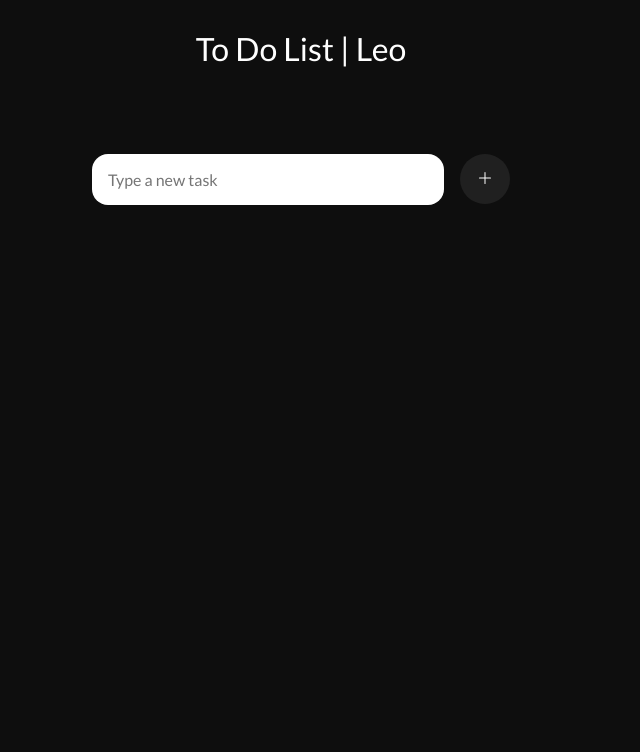
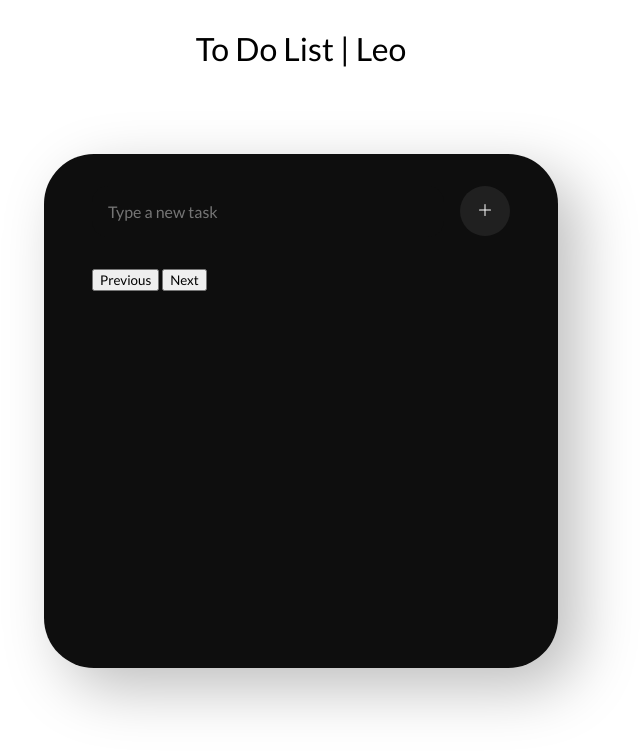
Before and after one commit to Emaus-Leonardo/To-Do-List, a plain HTML site: page HTML/index.html in a window 1280 px wide. Shown: the whole page, without its empty margins (339-979 px from the left). Drawn offline with Linux system fonts and the light colour scheme.

Commit message:
add fetures

```diff
--- a/CSS/style.css
+++ b/CSS/style.css
@@ -1,8 +1,9 @@
-@import url('https://fonts.googleapis.com/css2?family=Lato:ital,wght@0,100;0,300;0,400;0,700;0,900;1,100;1,300;1,400;1,700;1,900&family=Poppins:ital,wght@0,100;0,200;0,300;0,400;0,500;0,600;0,700;0,800;0,900;1,100;1,200;1,300;1,400;1,500;1,600;1,700;1,800;1,900&display=swap');
+@import url("https://fonts.googleapis.com/css2?family=Lato:ital,wght@0,100;0,300;0,400;0,700;0,900;1,100;1,300;1,400;1,700;1,900&family=Poppins:ital,wght@0,100;0,200;0,300;0,400;0,500;0,600;0,700;0,800;0,900;1,100;1,200;1,300;1,400;1,500;1,600;1,700;1,800;1,900&display=swap");
 :root {
   --color-dark: rgb(14, 14, 14);
   --color-dark2: rgb(32, 32, 32);
   --color-dark3: rgb(22, 22, 22);
+  --color-dark4: rgb(31, 30, 30);
   --color-white: #fff;
   --color-purple: rgb(138, 43, 226);
   --color-purple2: rgb(128, 3, 182);
@@ -15,8 +16,12 @@
   font-weight: 400;
 }
 
+h1 {
+  color: black;
+}
+
 body {
-  background-color: var(--color-dark);
+  background-color: var(--color-white);
   color: var(--color-white);
   display: flex;
 
@@ -25,13 +30,20 @@ body {
   gap: 4rem;
 }
 
+.container {
+  width: 450px;
+  height: 450px;
 
-container {
-  width: 500px;
-  height: 500px;
-  background-color: var(--color-white);
+  background-color: var(--color-dark);
+
   border-radius: 2rem;
-  padding: 20px;
+  padding: 2rem;
+
+  display: flex;
+  justify-content: center;
+
+  border-radius: 50px;
+  box-shadow: 20px 20px 60px #bebebe, -20px -20px 60px #ffffff;
 }
 
 .content {
@@ -59,8 +71,20 @@ container {
   width: 20rem;
 
   border-radius: 1rem;
+}
 
+#input-new-task {
+  background-color: var(--color-dark);
+  transition: background-color 0.4s;
 }
+
+/* Quando o input está focado ou tem conteúdo */
+#input-new-task:focus,
+#input-new-task:valid {
+  color: var(--color-white);
+  background-color: var(--color-dark4);
+}
+
 
 #btn-new-task {
   background-color: var(--color-dark2);
@@ -86,7 +110,6 @@ container {
   padding: 0;
 }
 
-
 #to-do-list li {
   list-style-type: none;
   font-size: 1.4rem;
@@ -96,11 +119,11 @@ container {
   justify-content: space-between;
   align-items: center;
 
-  transition: .4s;
+  transition: 0.4s;
 }
 
 #to-do-list li:hover {
-  background-color: var(--color-dark3);
+  background-color: var(--color-dark4);
 
   border-radius: 1rem;
   padding-left: 1rem;
@@ -115,7 +138,7 @@ container {
   background-color: var(--color-purple);
   color: var(--color-white);
 
-  padding: .4rem .8rem;
+  padding: 0.4rem 0.8rem;
 
   display: flex;
   justify-content: center;
@@ -123,7 +146,7 @@ container {
 
   cursor: pointer;
 
-  transition: .4s;
+  transition: 0.4s;
 }
 
 #btn-ok:hover {
--- a/HTML/index.html
+++ b/HTML/index.html
@@ -15,19 +15,20 @@
     <div class="container">
         <div class="content">
             <div class="content-add-item">
-                <input type="text" placeholder="Type a new task" id="input-new-task">
+                <input type="text" placeholder="Type a new task" id="input-new-task" required>
 
                 <button onclick="newTask()" id="btn-new-task" title="click here to add a new task">
                     <svg xmlns="http://www.w3.org/2000/svg" width="16" height="16" fill="currentColor"class="bi bi-plus-lg" viewBox="0 0 16 16"><path fill-rule="evenodd"d="M8 2a.5.5 0 0 1 .5.5v5h5a.5.5 0 0 1 0 1h-5v5a.5.5 0 0 1-1 0v-5h-5a.5.5 0 0 1 0-1h5v-5A.5.5 0 0 1 8 2" /></svg>
                 </button>
-
             </div>
-
             <div class="content--body">
                 <ol id="to-do-list"></ol>
             </div>
+            <div class="navigation">
+                <button onclick="prevPage()">Previous</button>
+                <button onclick="nextPage()">Next</button>
+            </div>
         </div>
-
     </div>
 
 </body>
--- a/Js/script.js
+++ b/Js/script.js
@@ -1,4 +1,6 @@
 const localStorageKey = "to-do-list";
+const itemsPerPage = 5; // Altere o número de itens por página conforme necessário
+let currentPage = 1;
 
 function validatedIfExistesNewTask(inputValue) {
   let values = JSON.parse(localStorage.getItem(localStorageKey) || "[]");
@@ -35,8 +37,13 @@ function newTask() {
 function showValues() {
   let values = JSON.parse(localStorage.getItem(localStorageKey) || "[]");
   let list = document.getElementById("to-do-list");
+
+  let startIndex = (currentPage - 1) * itemsPerPage;
+  let endIndex = startIndex + itemsPerPage;
+
   list.innerHTML = "";
-  for (let i = 0; i < values.length; i++) {
+
+  for (let i = startIndex; i < endIndex && i < values.length; i++) {
     list.innerHTML += `<li>${values[i]["name"]} <button id='btn-ok' onclick='removeItem("${values[i].name}")'><svg xmlns="http://www.w3.org/2000/svg" width="16" height="16" fill="currentColor" class="bi bi-check-lg" viewBox="0 0 16 16"><path d="M12.736 3.97a.733.733 0 0 1 1.047 0c.286.289.29.756.01 1.05L7.88 12.01a.733.733 0 0 1-1.065.02L3.217 8.384a.757.757 0 0 1 0-1.06.733.733 0 0 1 1.047 0l3.052 3.093 5.4-6.425z"/></svg></button></li>`;
   }
 }
@@ -49,5 +56,25 @@ function removeItem(data) {
   showValues();
 }
 
+function prevPage() {
+  if (currentPage > 1) {
+    currentPage--;
+    showValues();
+  }
+}
+
+function nextPage() {
+  let values = JSON.parse(localStorage.getItem(localStorageKey) || "[]");
+  let totalPages = Math.ceil(values.length / itemsPerPage);
+  if (currentPage < totalPages) {
+    currentPage++;
+    showValues();
+  } else {
+    // Se não houver mais páginas, vamos para a última página
+    currentPage = totalPages;
+    showValues();
+  }
+}
+
 // Initial call to display any existing tasks
 showValues();
```
